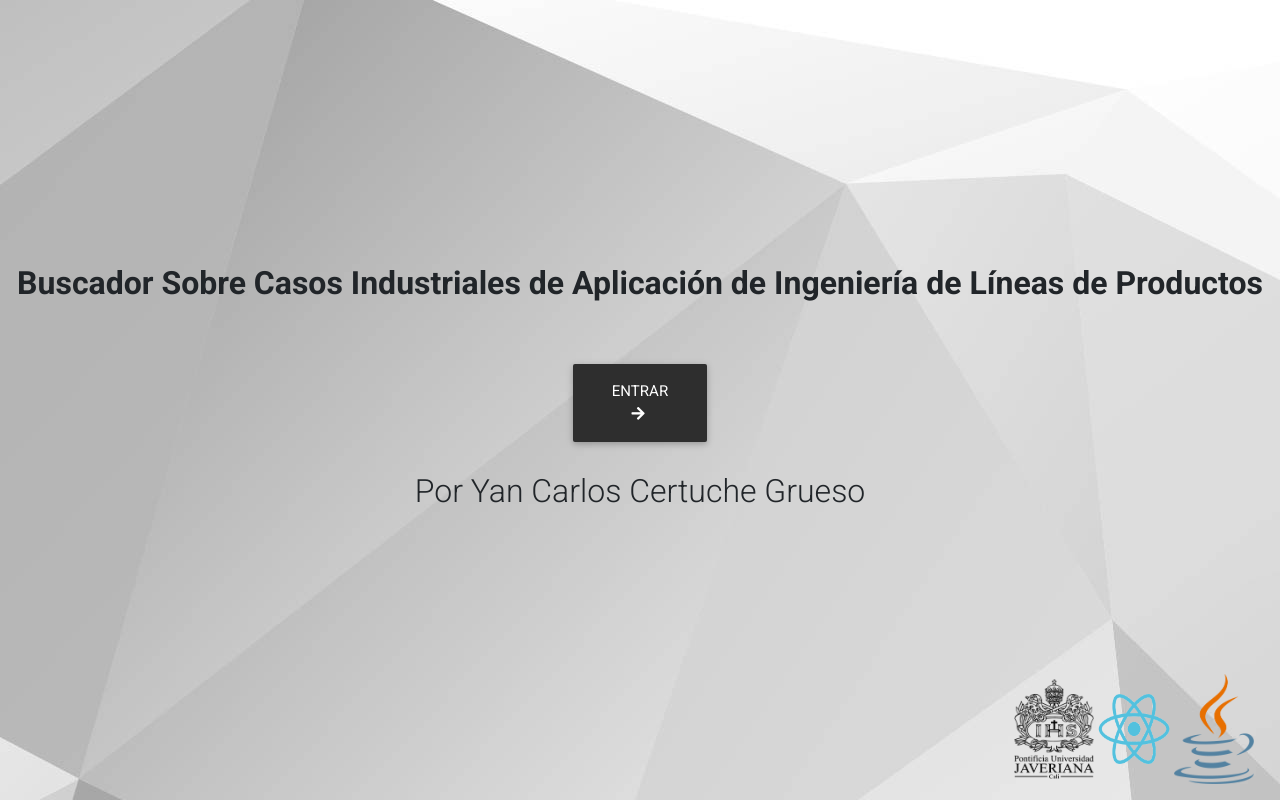
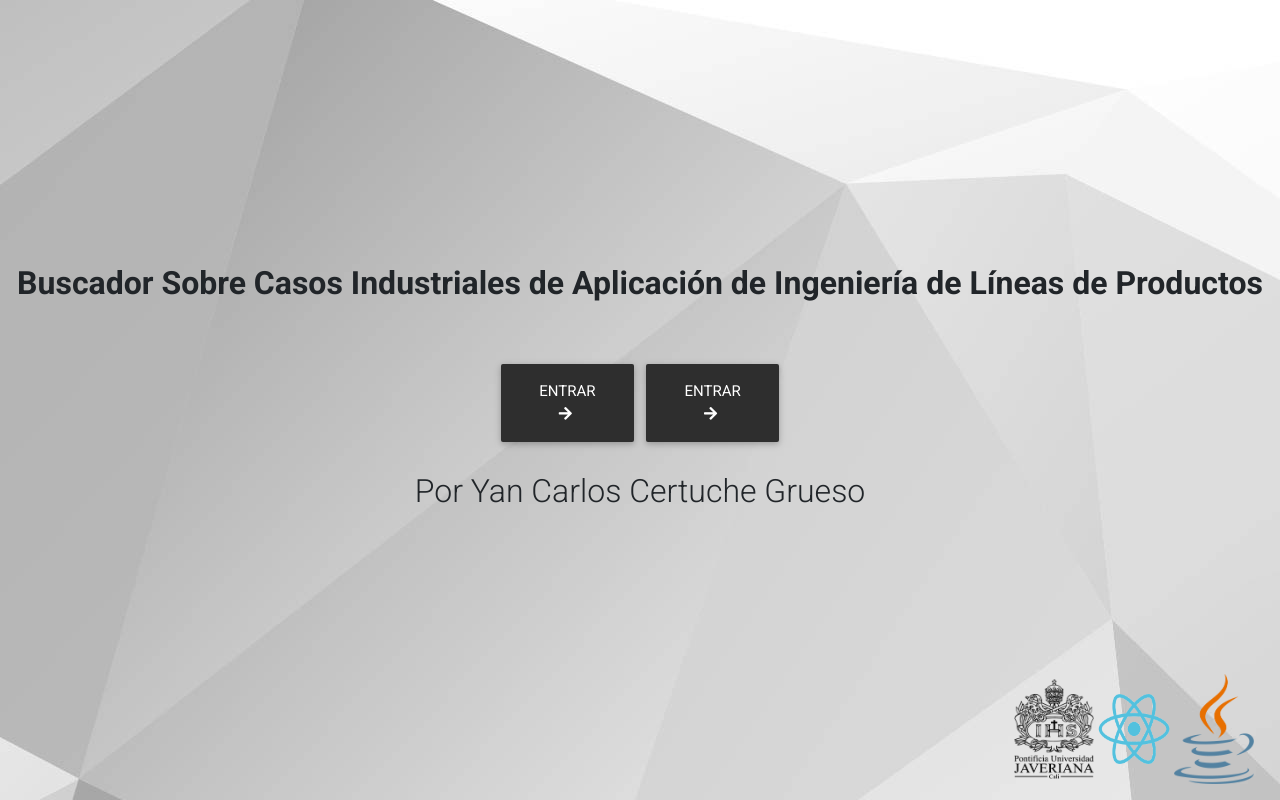
Before and after one commit to yancertuche/SemanticSearchEngine, a React (Create React App) app in the folder search-engine/: page / in a window 1280 px wide. Built offline with nearby package versions, Linux system fonts and the light colour scheme.

Commit message:
new page

```diff
--- a/search-engine/src/App.js
+++ b/search-engine/src/App.js
@@ -9,7 +9,8 @@ import {
 } from "react-router-dom";
 
 import {Home} from "./Pages/Home"
-import Result from './Pages/Result';
+import {Result}from './Pages/Result';
+import { Dashboard } from './Pages/Dashboard';
 
 export class App extends Component {
 
@@ -18,6 +19,7 @@ export class App extends Component {
       <Router>
           <Route exact path='/' component={Home}/>
           <Route path='/result' component={Result}/>
+          <Route path='/graphics' component={Dashboard}/>
       </Router>
     );
   }
--- /dev/null
+++ b/search-engine/src/Pages/Dashboard.jsx
@@ -0,0 +1,13 @@
+import React, {Component} from 'react';
+
+export class Dashboard extends Component {
+
+
+    render(){
+        return (
+            <div>
+                <p>Explora</p>
+            </div>
+        )
+    }
+}
--- a/search-engine/src/Pages/Home.jsx
+++ b/search-engine/src/Pages/Home.jsx
@@ -19,6 +19,10 @@ export class Home extends Component {
     //console.log(this.state.query)
     this.props.history.push(`/result`);
     //this.props.history.push(`/q/${this.state.query}`);
+  }
+
+  _handleClick2 =() =>{
+    this.props.history.push(`/graphics`);
   }
 
   /*_handleChange = (e) =>{
@@ -48,6 +52,11 @@ export class Home extends Component {
                             <br></br>
                             <MDBIcon icon="arrow-right" className="mr-1" />
                         </MDBBtn>
+                        <MDBBtn color="elegant" size="lg" type="submit" onClick={this._handleClick2}>
+                            {translate('entrar')}
+                            <br></br>
+                            <MDBIcon icon="arrow-right" className="mr-1" />
+                        </MDBBtn>
                   </div>
                 <br></br>
                 <h2> {translate('por')} Yan Carlos Certuche Grueso </h2>
```
